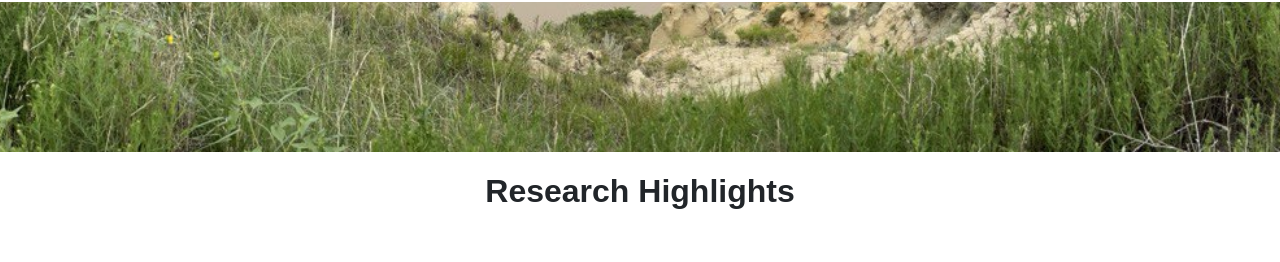
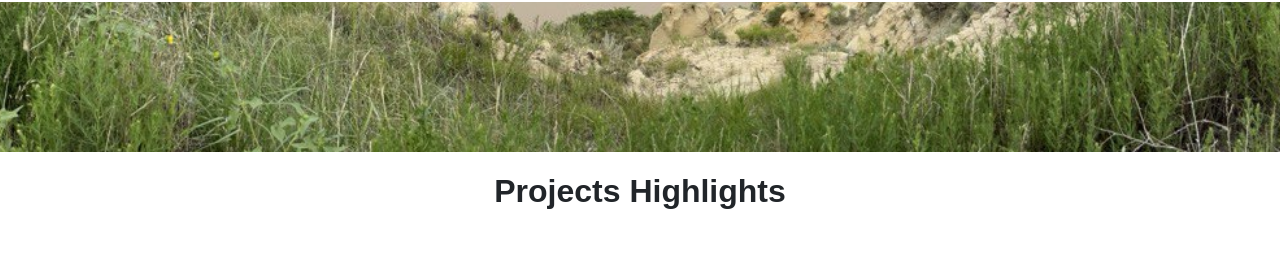
Before and after one commit to YasharMakhtoumi/YasharMakhtoumi.github.io, a plain HTML site: page index.html in a window 1280 px wide. Shown: the part 1409-1671 px from the top of the page. Drawn offline with nearby package versions, Linux system fonts and the light colour scheme.

Commit message:
May7_2026_8

```diff
--- a/index.html
+++ b/index.html
@@ -121,7 +121,7 @@
 
 
         <section id="section2">
-            <h2>Research Highlights</h2>
+            <h2>Projects Highlights</h2>
             <h1> </h1>
             <h2> </h2>
             <h2> </h2>
```
